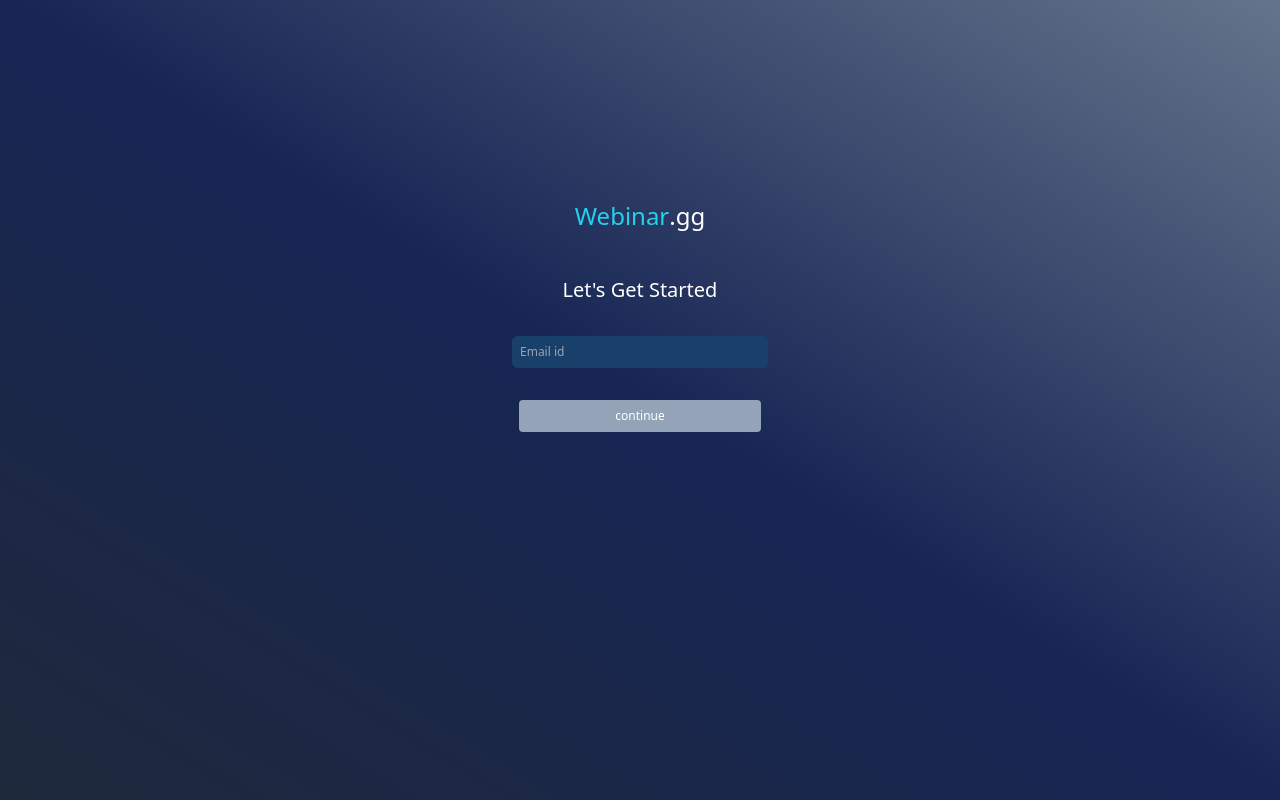
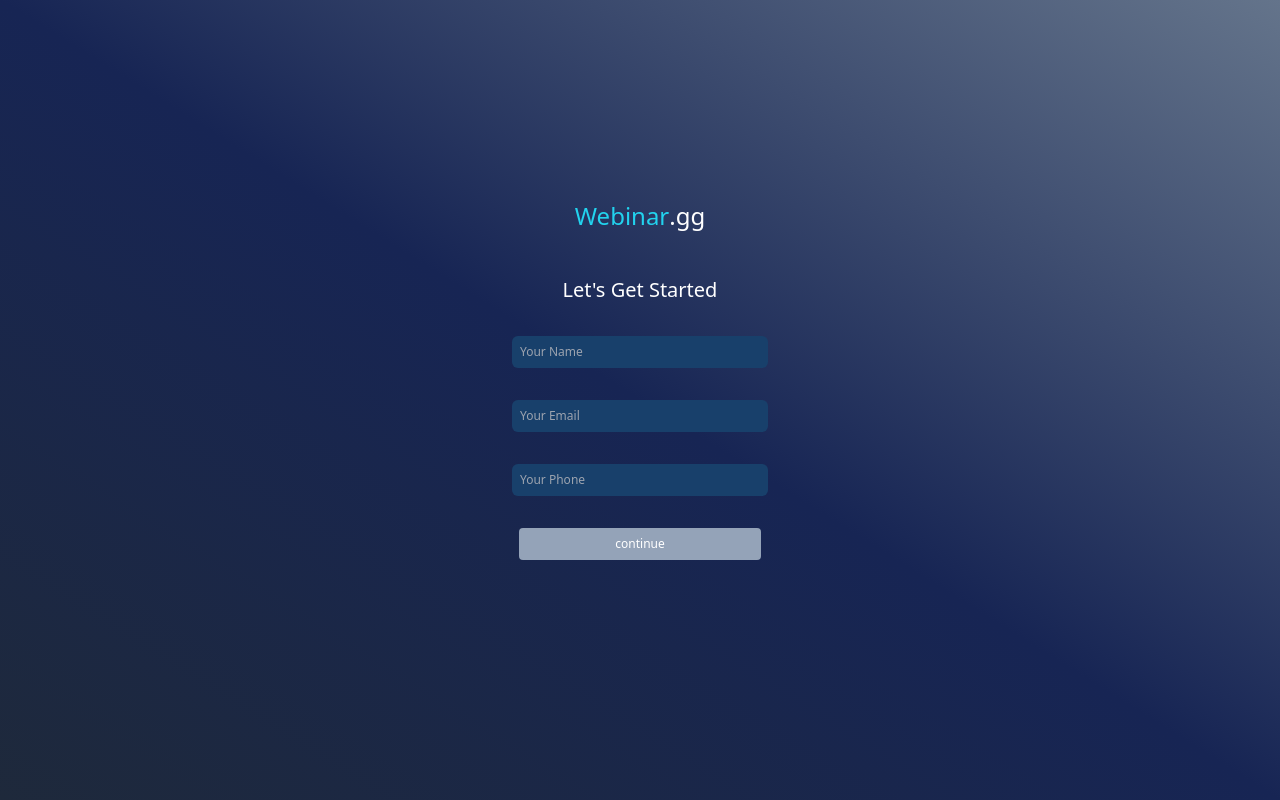
Before and after one commit to dev-nischay/frontend-lab, a React (Vite) app in the folder WebinarFlow/: page /signin in a window 1280 px wide. Built offline with nearby package versions, Linux system fonts and the light colour scheme.

Commit message:
final commit

```diff
--- a/WebinarFlow/package.json
+++ b/WebinarFlow/package.json
@@ -13,6 +13,7 @@
     "react": "^19.1.1",
     "react-dom": "^19.1.1",
     "react-router-dom": "^7.8.2",
+    "zod": "^4.1.8",
     "zustand": "^5.0.8"
   },
   "devDependencies": {
--- a/WebinarFlow/src/pages/SignIn.jsx
+++ b/WebinarFlow/src/pages/SignIn.jsx
@@ -1,16 +1,24 @@
 import Button from "../components/Button";
 import { useState } from "react";
 import { useNavigate } from "react-router-dom";
-import { saveEmail, credentials } from "../store/authStore";
+import { saveDetails } from "../store/authStore";
+import { detailsValidate } from "../utils/validation";
 
 export default () => {
-  const [input, setInput] = useState("");
+  const [email, setEmail] = useState("");
+  const [name, setName] = useState("");
+  const [phone, setPhone] = useState("");
   const nav = useNavigate();
 
   const handleChange = () => {
-    saveEmail({
-      email: input,
-    });
+    let parsed = detailsValidate.safeParse({ name, email, phone });
+    if (!parsed.success) {
+      let error = parsed.error.issues.map((e) => e.message);
+      alert(String(error));
+      return;
+    }
+
+    saveDetails({ email, name, phone });
     nav("/confirm");
   };
   return (
@@ -24,12 +32,26 @@
       <input
         type="text"
         className=" bg-[#18406b] py-2 pl-2 w-2/3 text-xs rounded-md"
-        value={input}
-        placeholder="Email id"
-        onChange={(e) => setInput(e.target.value)}
+        value={name}
+        placeholder="Your Name"
+        onChange={(e) => setName(e.target.value)}
+      />
+
+      <input
+        type="text"
+        className=" bg-[#18406b] py-2 pl-2 w-2/3 text-xs rounded-md"
+        value={email}
+        placeholder="Your Email"
+        onChange={(e) => setEmail(e.target.value)}
+      />
+      <input
+        type="text"
+        className=" bg-[#18406b] py-2 pl-2 w-2/3 text-xs rounded-md"
+        value={phone}
+        placeholder="Your Phone"
+        onChange={(e) => setPhone(e.target.value)}
       />
       <Button onClick={handleChange}>continue</Button>
-      <div>{credentials.dob}</div>
     </div>
   );
 };
--- a/WebinarFlow/src/pages/Signup.jsx
+++ b/WebinarFlow/src/pages/Signup.jsx
@@ -2,11 +2,15 @@
 import Button from "../components/Button";
 import { saveDob } from "../store/authStore";
 import { useNavigate } from "react-router-dom";
+import { dobValidate } from "../utils/validation";
 export default () => {
   const [input, setInput] = useState("");
   let nav = useNavigate();
 
   const handleChange = () => {
+    let data = input;
+    let parsed = dobValidate.safeParse({ dob: data });
+    if (!parsed.success) return alert(parsed?.error?.issues[0].message);
     saveDob({
       dob: input,
     });
--- a/WebinarFlow/src/store/authStore.js
+++ b/WebinarFlow/src/store/authStore.js
@@ -3,8 +3,8 @@
   credentials: {},
   saveDob: (dob) =>
     set((state) => ({ credentials: { ...state.credentials, ...dob } })),
-  saveEmail: (email) =>
-    set((state) => ({ credentials: { ...state.credentials, ...email } })),
+  saveDetails: (details) =>
+    set((state) => ({ credentials: { ...state.credentials, ...details } })),
 }));
 
-export const { credentials, saveDob, saveEmail } = authStore.getState();
+export const { credentials, saveDob, saveDetails } = authStore.getState();
--- a/WebinarFlow/src/utils/validation.js
+++ b/WebinarFlow/src/utils/validation.js
@@ -0,0 +1,11 @@
+import { email, z } from "zod";
+
+export const dobValidate = z.object({
+  dob: z.string().min(4, "Invalid Dob"),
+});
+
+export const detailsValidate = z.object({
+  name: z.string().min(4, "name too small"),
+  email: z.email(),
+  phone: z.string().min(10, "Please Entere a vaild phone number"),
+});
```
Also changed, not shown: 1 other file (tests, documents, lock files or other folders).
